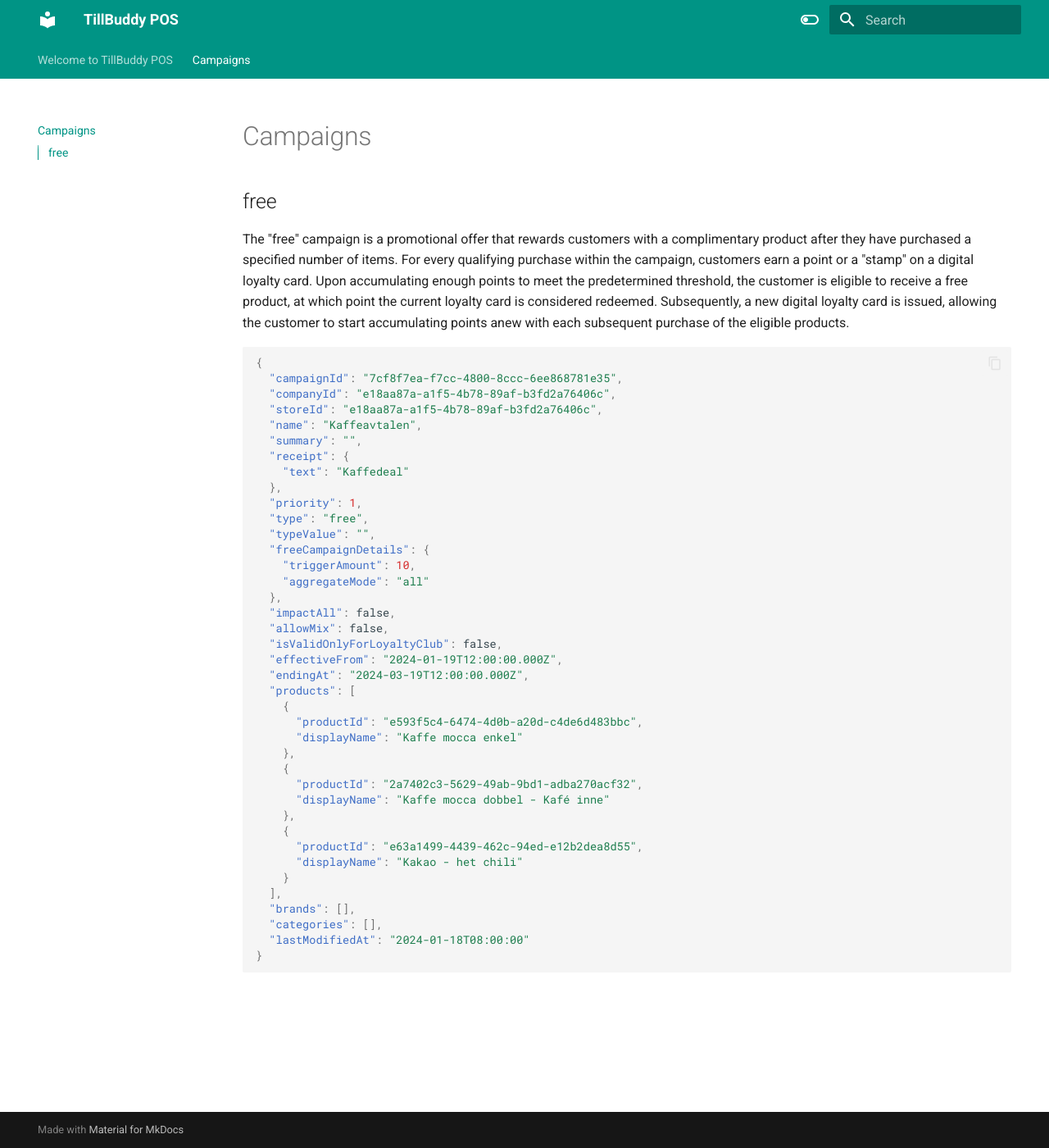
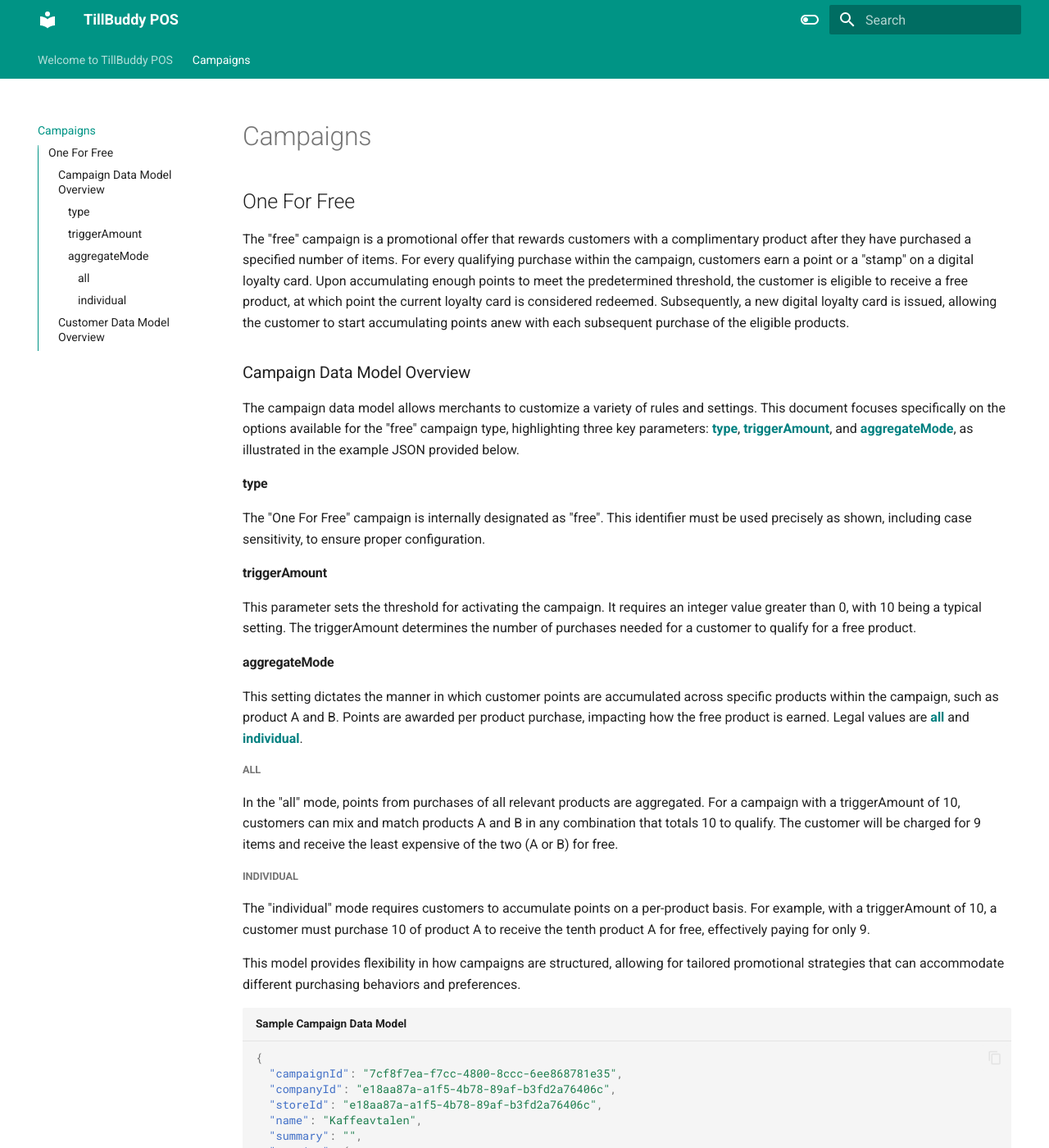
Before and after one commit to gunther-gpos/tillbuddy-pos-docs, an MkDocs documentation site: the page built from docs/campaigns.md, in a window 1280 px wide and 1400 px high. Shown: the whole window at 82% size. Built offline with MkDocs 1.6.1 and Material for MkDocs 9.7.7, drawn with Linux system fonts in a browser that asks for light colours; some of the changed text lies outside the part shown.

Commit message:
free campaign explained

````diff
--- a/docs/campaigns.md
+++ b/docs/campaigns.md
@@ -1,9 +1,30 @@
 # Campaigns
 
-## free
+## One For Free
 The "free" campaign is a promotional offer that rewards customers with a complimentary product after they have purchased a specified number of items. For every qualifying purchase within the campaign, customers earn a point or a "stamp" on a digital loyalty card. Upon accumulating enough points to meet the predetermined threshold, the customer is eligible to receive a free product, at which point the current loyalty card is considered redeemed. Subsequently, a new digital loyalty card is issued, allowing the customer to start accumulating points anew with each subsequent purchase of the eligible products.
 
-``` JSON
+### Campaign Data Model Overview
+The campaign data model allows merchants to customize a variety of rules and settings. This document focuses specifically on the options available for the "free" campaign type, highlighting three key parameters: <span style="color: teal;">**type**</span>, <span style="color: teal;">**triggerAmount**</span>, and <span style="color: teal;">**aggregateMode**</span>, as illustrated in the example JSON provided below.
+
+#### type
+The "One For Free" campaign is internally designated as "free". This identifier must be used precisely as shown, including case sensitivity, to ensure proper configuration.
+
+#### triggerAmount
+This parameter sets the threshold for activating the campaign. It requires an integer value greater than 0, with 10 being a typical setting. The triggerAmount determines the number of purchases needed for a customer to qualify for a free product.
+
+#### aggregateMode
+This setting dictates the manner in which customer points are accumulated across specific products within the campaign, such as product A and B. Points are awarded per product purchase, impacting how the free product is earned.  Legal values are <span style="color: teal;">**all**</span> and <span style="color: teal;">**individual**</span>.
+
+##### all
+In the "all" mode, points from purchases of all relevant products are aggregated. For a campaign with a triggerAmount of 10, customers can mix and match products A and B in any combination that totals 10 to qualify. The customer will be charged for 9 items and receive the least expensive of the two (A or B) for free.
+
+##### individual
+The "individual" mode requires customers to accumulate points on a per-product basis. For example, with a triggerAmount of 10, a customer must purchase 10 of product A to receive the tenth product A for free, effectively paying for only 9.
+
+This model provides flexibility in how campaigns are structured, allowing for tailored promotional strategies that can accommodate different purchasing behaviors and preferences.
+
+
+``` JSON title="Sample Campaign Data Model" hl_lines="11 13 14 15 16"
 {
   "campaignId": "7cf8f7ea-f7cc-4800-8ccc-6ee868781e35",
   "companyId": "e18aa87a-a1f5-4b78-89af-b3fd2a76406c",
@@ -44,3 +65,4 @@ The "free" campaign is a promotional offer that rewards customers with a complim
   "lastModifiedAt": "2024-01-18T08:00:00"
 }
 ```
+### Customer Data Model Overview
````
